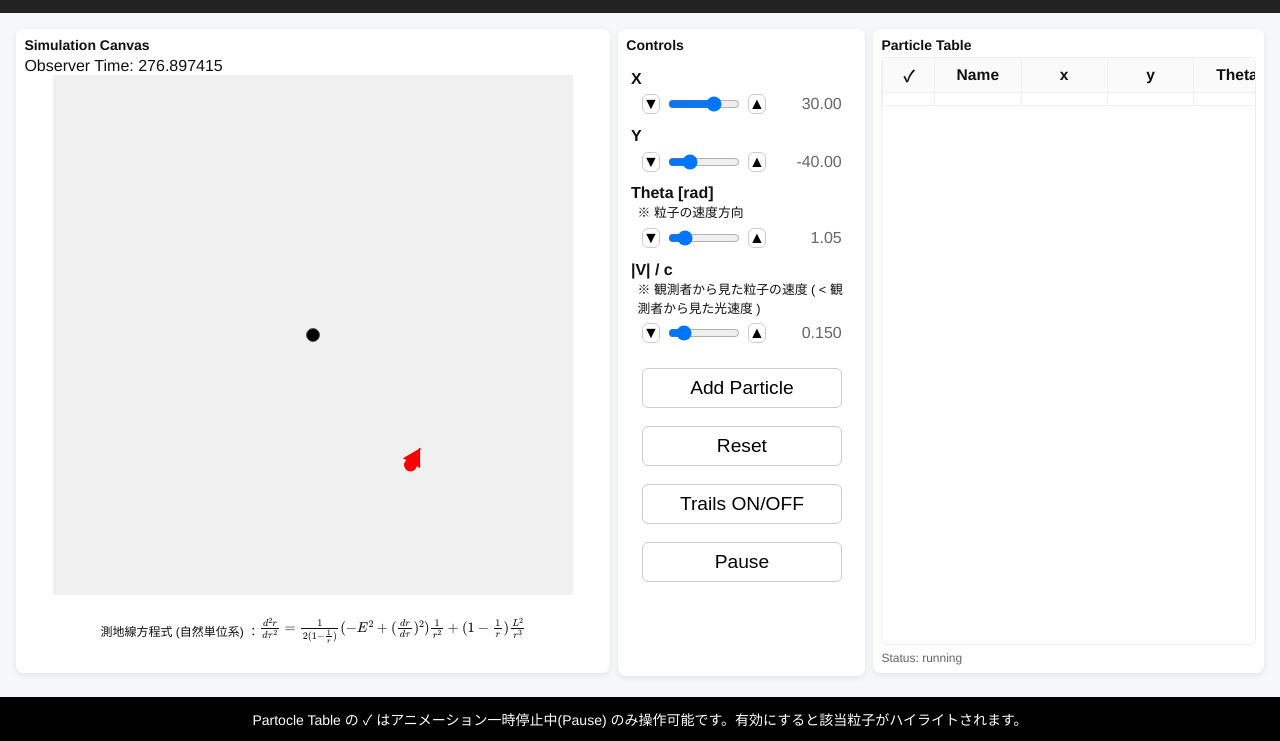
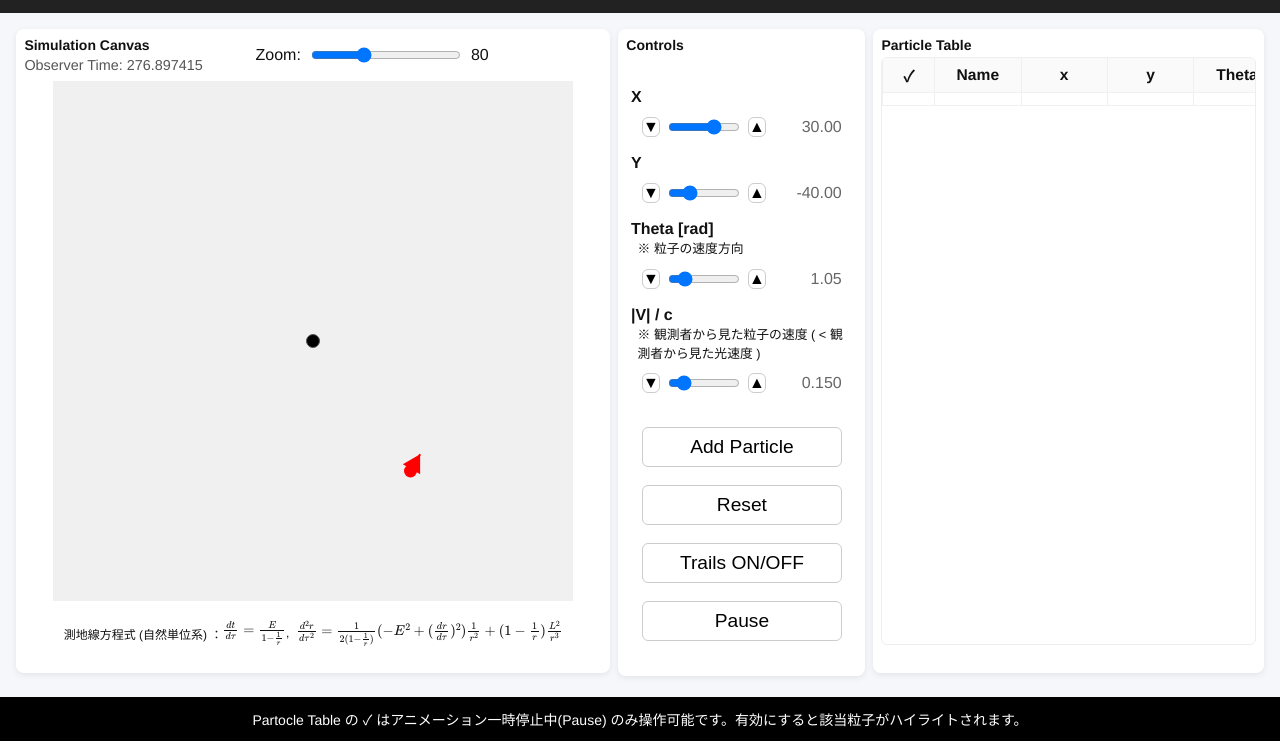
Before and after one commit to Parallel-lines-on-a-curved-surface/Particle-in-Schwarzschild-spacetime, a plain HTML site: page index.html in a window 1280 px wide. Shown: the part 69-810 px from the top of the page. Drawn offline with nearby package versions, Linux system fonts and the light colour scheme.

Commit message:
Adding zoom function

```diff
--- a/index.html
+++ b/index.html
@@ -26,10 +26,23 @@
 
   <div class="container">
     <div class="left">
-      <div class="title">Simulation Canvas</div> <div id="observerTime">Observer Time: 0.000</div>
+      <div class="sim-header">
+        <div class="left-block">
+          <div class="title">Simulation Canvas</div>
+          <div id="observerTime">Observer Time: 0.000</div>
+        </div>
+
+        <div class="zoom-control">
+          <label for="zoomSlider">Zoom:</label>
+          <input id="zoomSlider" type="range" min="20" max="200" step="5" value="80">
+          <span id="zoomVal">80</span>
+        </div>
+      </div>
+
       <canvas id="simCanvas"></canvas>
       <div class="footer__smallmuted">
         測地線方程式 (自然単位系) ：
+        $ \frac{dt}{d\tau} = \frac{E}{1-\frac{1}{r}} $, &nbsp;
         $ \frac{d^2 r}{d\tau^2}
          =
         \frac{1}{2(1-\frac{1}{r})}
@@ -114,7 +127,7 @@
           <tbody id="particlesBody"></tbody>
         </table>
       </div>
-      <div class="footer smallmuted" id="status">Status: ready</div>
+      <div class="footer smallmuted" id="status" style="color: rgba(253, 253, 253, 0);">Status: ready</div>
     </div>
   </div>
 
--- a/script.js
+++ b/script.js
@@ -13,7 +13,7 @@ const DEFAULT_ATOL = 1e-15;
 const DEFAULT_TTOTAL = 2000;
 const DEFAULT_NFRAMES = 1200;
 const DEFAULT_R_ESCAPE = Rg * 200;
-const TAU_CHUNK = 20.0;
+const TAU_CHUNK = 10.0;
 const F_FLOOR = 1e-14;
 const HORIZON_MARGIN = 1.00001;
 const MAX_GEODESIC_POINTS = 200000;
@@ -517,6 +517,7 @@ class Simulation {
     this.W = this.canvas.width;
     this.H = this.canvas.height;
     this.R_display = 80.0;
+    this.autoZoom = true;
     this.scale = Math.min(this.W, this.H) / (2*this.R_display); // pixels per unit
     this.origin = [this.W/2, this.H/2];
 
@@ -535,7 +536,9 @@ class Simulation {
       btnTrails: document.getElementById("btnTrails"),
       btnPlay: document.getElementById("btnPlay"),
       tableBody: document.getElementById("particlesBody"),
-      status: document.getElementById("status")
+      status: document.getElementById("status"),
+      zoomSlider: document.getElementById("zoomSlider"), // ズームスライダー
+      zoomVal: document.getElementById("zoomVal")        // ズーム表示値
     };
 
     this._bindUI();
@@ -554,6 +557,17 @@ class Simulation {
     this.dom.btnReset.onclick = () => this._onReset();
     this.dom.btnTrails.onclick = () => this._toggleTrails();
     this.dom.btnPlay.onclick = () => this._togglePlay();
+
+
+    //  ズームスライダーイベント
+    if (this.dom.zoomSlider) {
+      this.dom.zoomSlider.addEventListener("input", () => {
+        this.autoZoom = false; // オートズームOFF
+        const z = Number(this.dom.zoomSlider.value);
+        this.setZoom(z);
+        if (this.dom.zoomVal) this.dom.zoomVal.textContent = z;
+      });
+    }
 
     // スライダーを上下キーで微調整できるようにする
     const sliders = [this.dom.sliderX, this.dom.sliderY, this.dom.sliderTheta, this.dom.sliderV];
@@ -622,6 +636,12 @@ class Simulation {
     );
   });
 
+  }
+
+    /* ---------------- ズーム制御 ---------------- */
+  setZoom(R_display) {
+    this.R_display = R_display;
+    this.scale = Math.min(this.W, this.H) / (2*this.R_display);
   }
 
   worldToCanvas(x,y) {
@@ -867,8 +887,8 @@ class Simulation {
           else this.ctx.lineTo(px, py);
         }
         this.ctx.lineWidth = this.highlighted.has(p.name) ? 6.5 : 2.5;
-        this.ctx.strokeStyle = this.highlighted.has(p.name) ? "orange" : color;
-        this.ctx.globalAlpha = this.highlighted.has(p.name) ? 1.0 : 0.9;
+        this.ctx.strokeStyle = this.highlighted.has(p.name) ? "gold" : color;
+        this.ctx.globalAlpha = this.highlighted.has(p.name) ? 1.0 : 0.5;
         this.ctx.stroke();
         this.ctx.globalAlpha = 1.0;
       }
@@ -880,23 +900,27 @@ class Simulation {
       } else {
         const [px,py] = this.worldToCanvas(xnow, ynow);
         const ms = this.highlighted.has(p.name) ? 12 : 6.5;
+        this.ctx.globalAlpha = this.highlighted.has(p.name) ? 1.0 : 0.8;
         this.ctx.beginPath();
-        this.ctx.fillStyle = this.highlighted.has(p.name) ? "orange" : color;
+        this.ctx.fillStyle = this.highlighted.has(p.name) ? "gold" : color;
         this.ctx.arc(px, py, ms, 0, Math.PI*2);
         this.ctx.fill();
         // outline
         this.ctx.lineWidth = 1;
         this.ctx.strokeStyle = "#222";
         this.ctx.stroke();
+        this.ctx.globalAlpha = 1.0;
 
-        /**/
-        // auto-zoom if near boundary
-        if (Math.abs(xnow) > this.R_display || Math.abs(ynow) > this.R_display) {
+        //  オートズーム処理はフラグで制御
+        if (this.autoZoom &&
+            (Math.abs(xnow) > 0.95 * this.R_display || Math.abs(ynow) > 0.95 * this.R_display)) {
           this.R_display *= 1.5;
           this.scale = Math.min(this.W, this.H) / (2*this.R_display);
+          if (this.dom.zoomSlider) {
+            this.dom.zoomSlider.value = this.R_display;
+            if (this.dom.zoomVal) this.dom.zoomVal.textContent = this.R_display;
+          }
         }
-
-
       }
     }
   }
--- a/styles.css
+++ b/styles.css
@@ -97,6 +97,44 @@ header {
 /* ================================
    Canvas
 ================================ */
+
+.sim-header {
+  display: flex;
+  justify-content: space-between; /* 左と右に配置 */
+  align-items: center;
+  margin-bottom: 8px;
+  position: relative; /* 中央配置用に relative にしておく */
+}
+
+.left-block {
+  display: flex;
+  flex-direction: column; /* title 上, observerTime 下 */
+}
+
+.title {
+  font-weight: bold;
+  font-size: 1.2em;
+}
+
+#observerTime {
+  font-size: 0.9em;
+  color: #555;
+}
+
+/* 中央に zoom-control を置く */
+.zoom-control {
+  position: absolute;
+  left: 40%;
+  display: flex;
+  align-items: center;
+  gap: 8px;
+}
+
+#zoomSlider {
+  width: 150px;
+}
+
+
 canvas {
   display: block;
   background: #dadada68;
@@ -127,7 +165,7 @@ canvas {
 .ctrl {
   display: flex;
   flex-direction: column;
-  margin: 2%;
+  margin: 10% 2%;
   gap: 6px;
 }
 
@@ -149,7 +187,7 @@ canvas {
   display: flex;
   align-items: center;
   gap: 6px;
-  margin: 3% 5%;
+  margin: 5% 5%;
 }
 
 .Remarks{
@@ -263,7 +301,6 @@ footer {
   color: #fff;
   background: #000000;
   text-align: center;
-  bottom: 0;
 }
 
 .footer__text{
```
